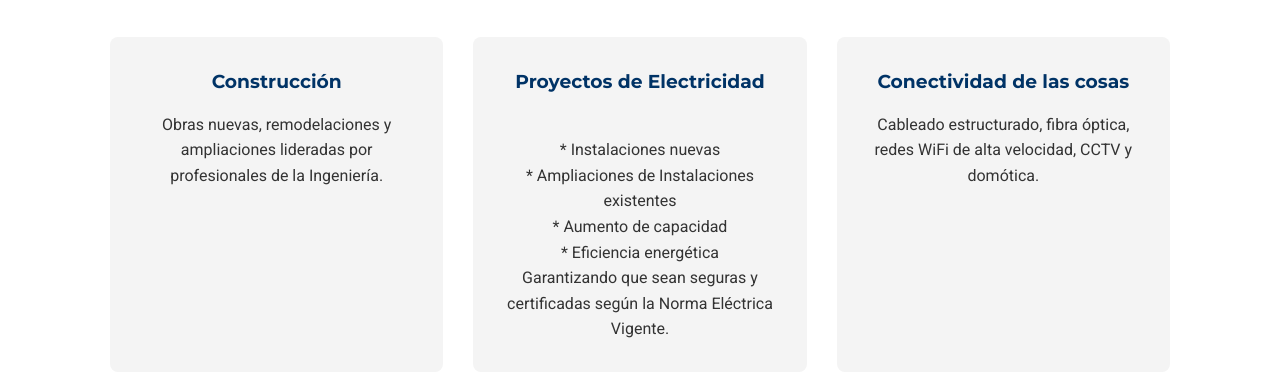
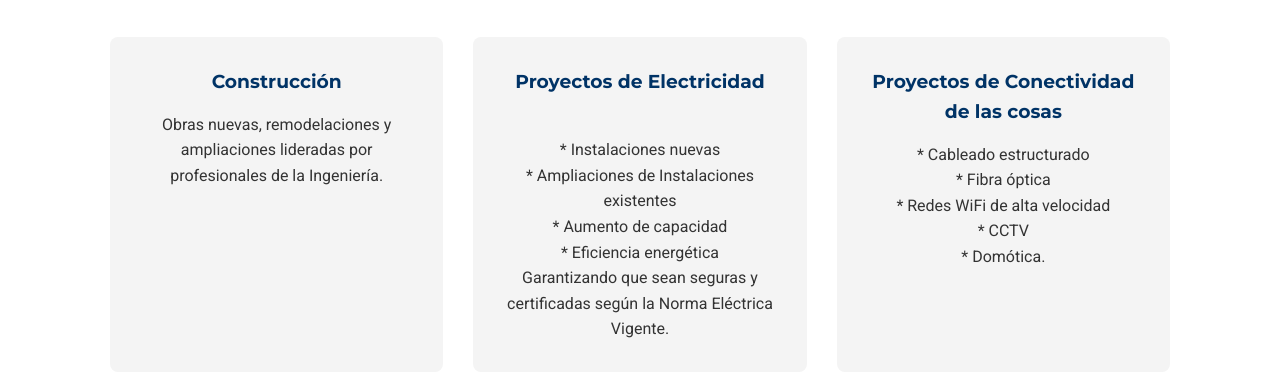
Before and after one commit to Marcelo-Valdes/WEB-MVJ, a plain HTML site: page index.html in a window 1280 px wide. Shown: the part 698-1074 px from the top of the page. Drawn offline with Linux system fonts and the light colour scheme.

Commit message:
mejoras 2
asdasd

```diff
--- a/index.html
+++ b/index.html
@@ -55,8 +55,13 @@
 						</p>
                     </div>
                     <div class="service-card">
-                        <h3>Conectividad de las cosas</h3>
-                        <p>Cableado estructurado, fibra óptica, redes WiFi de alta velocidad, CCTV y domótica.</p>
+                        <h3>Proyectos de Conectividad de las cosas</h3>
+                        <p> * Cableado estructurado<br>
+							* Fibra óptica<br>
+							* Redes WiFi de alta velocidad<br>
+							* CCTV<br>
+							* Domótica.<br>
+							</p>
                     </div>
                 </div>
             </div>
```
